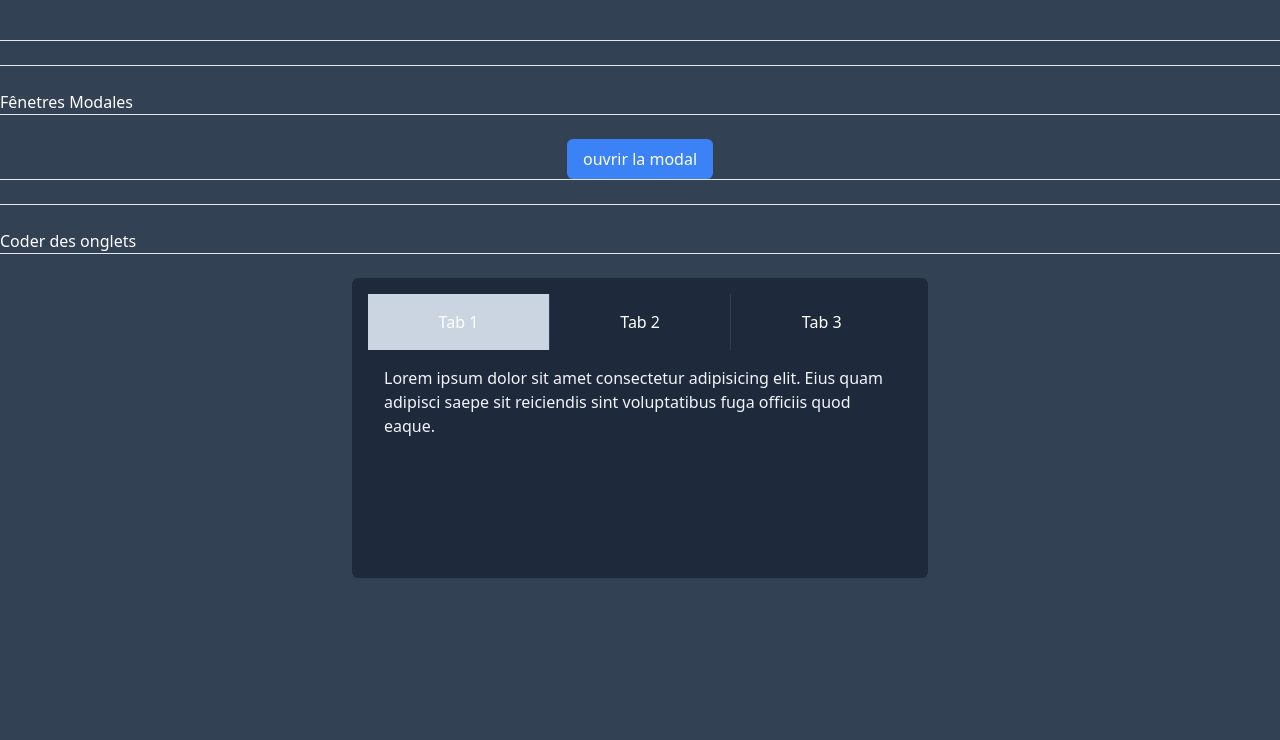
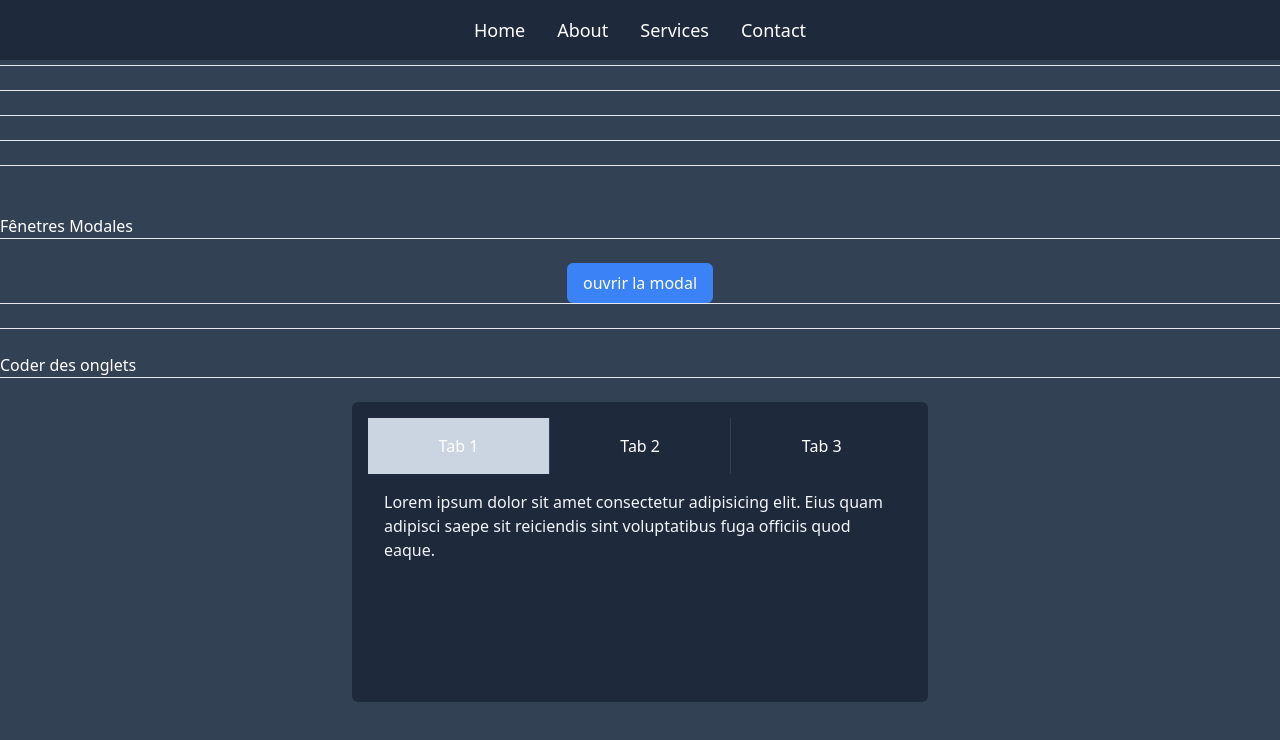
Before and after one commit to CodeurCopieur/react-js-cours, a React (Vite) app in the folder 6.Créer-des-composants-courants/: page / in a window 1280 px wide. Shown: the top 740 px of the page. Built offline with nearby package versions, Linux system fonts and the light colour scheme.

Commit message:
Coder une Navbar responsive

```diff
--- a/6.Créer-des-composants-courants/src/App.jsx
+++ b/6.Créer-des-composants-courants/src/App.jsx
@@ -1,13 +1,24 @@
 import ModalButton from './lessons/1.Créer-une-fenêtre-modale-avec-un-portal/ModalButton'
 import Tabs from './lessons/2.Coder-des-onglets/Tabs'
+import Navbar from './lessons/3.Coder-une-navbar/NavBar'
+
 function App() {
 
   return (
     <div className="min-h-screen bg-slate-700 pt-10">
-
+      <Navbar />
       <hr />
       <br />
       <hr />
+      <br />
+      <hr />
+      <br />
+      <hr />
+      <br />
+      <hr />
+      <br />
+      <hr />
+      <br />
       <br /><h1 style={{color: 'white'}}>Fênetres Modales</h1>
       <hr />
       <br />
--- /dev/null
+++ b/6.Créer-des-composants-courants/src/lessons/3.Coder-une-navbar/NavBar.jsx
@@ -0,0 +1,38 @@
+import { useState } from 'react'
+import hamburger from './assets/hamburger.svg'
+import close from './assets/close.svg'
+
+export default function NavBar() {
+  const [isOpen, setIsOpen] = useState(false)
+
+
+  return (
+    <nav className='fixed justify-center top-0 w-full p-4 bg-slate-800 text-white'>
+      <ul className={`${isOpen ? 'flex' : 'hidden' } flex-col items-center
+      bg-slate-800 w-full left-0 absolute top-full pb-5
+      sm:flex sm:relative sm:flex-row sm:pb-0 sm:justify-center`}>
+        <li>
+          <a href="#"
+          className='inline-block mx-4 py-2 text-lg sm:py-0'>Home</a>
+        </li>
+        <li>
+          <a href="#"
+          className='inline-block mx-4 py-2 text-lg sm:py-0'>About</a>
+        </li>
+        <li>
+          <a href="#"
+          className='inline-block mx-4 py-2 text-lg sm:py-0'>Services</a>
+        </li>
+        <li>
+          <a href="#"
+          className='inline-block mx-4 py-2 text-lg sm:py-0'>Contact</a>
+        </li>
+      </ul>
+      <button onClick={() => setIsOpen(!isOpen)} className='mr-auto sm:hidden'>
+        <img src={isOpen ? close : hamburger}
+             alt={`${isOpen ? 'Cacher le menu' : 'Montrer le menu'}`}
+             className='w-6 h-6' />
+      </button>
+    </nav>
+  )
+}
```
